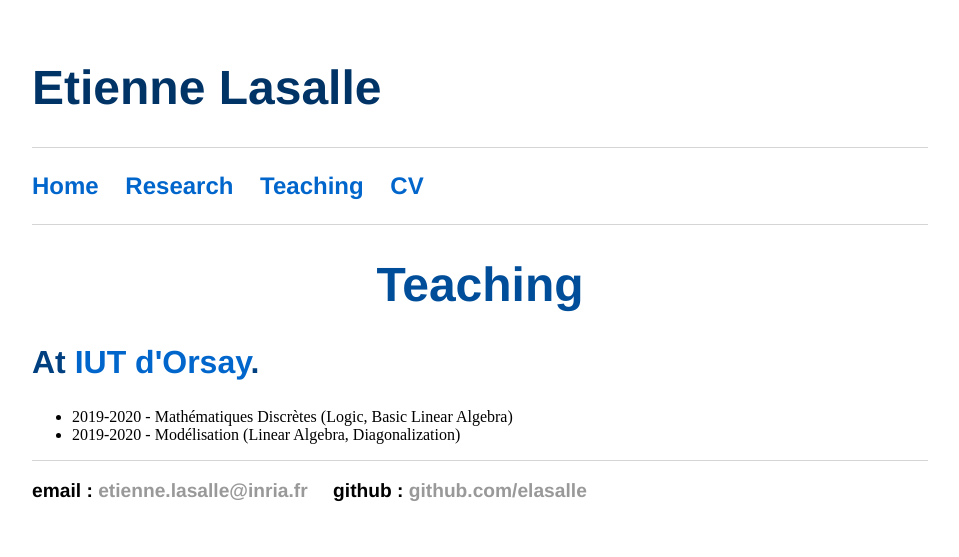
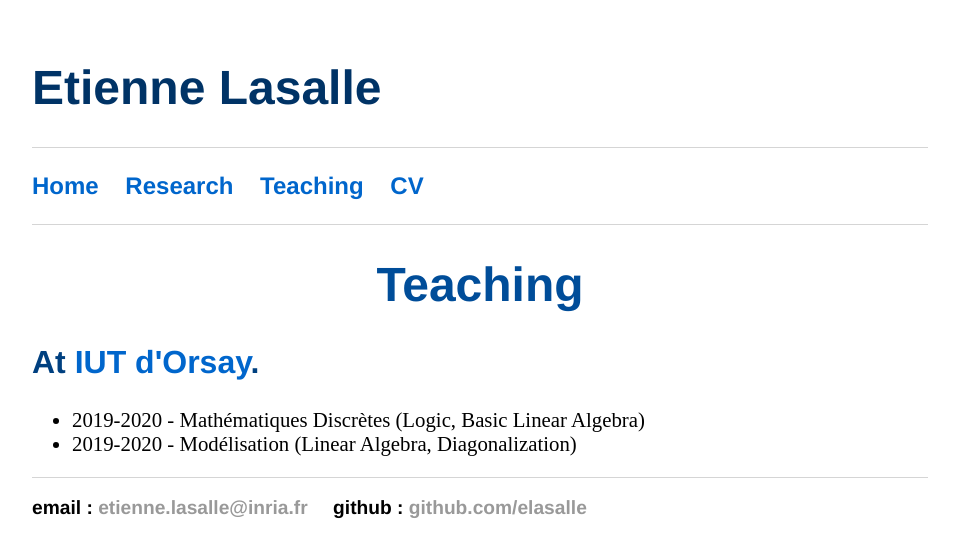
Before and after one commit to elasalle/elasalle.github.io, a Jekyll site: the page built from teaching/index.html, in a window 1280 px wide. Shown: the top 557 px of the page, without its empty margins (160-1119 px from the left). Built offline with Jekyll 4.4.1, drawn with Linux system fonts in a browser that asks for light colours.

Commit message:
Update index.html
add normalsize class to ul

```diff
--- a/teaching/index.html
+++ b/teaching/index.html
@@ -5,7 +5,7 @@ title: Etienne Lasalle, Teaching
 <div class="blurb">
     <h1 class="title1">Teaching</h1>
     <h2 class="title2"> At <a href="http://www.iut-orsay.u-psud.fr/fr/index.html">IUT d'Orsay</a>.</h2>
-	<ul>
+	<ul class="normalsize">
         <li> 2019-2020  -  Mathématiques Discrètes (Logic, Basic Linear Algebra) </li>
         <li> 2019-2020  -  Modélisation (Linear Algebra, Diagonalization) </li>
     </ul>
```
